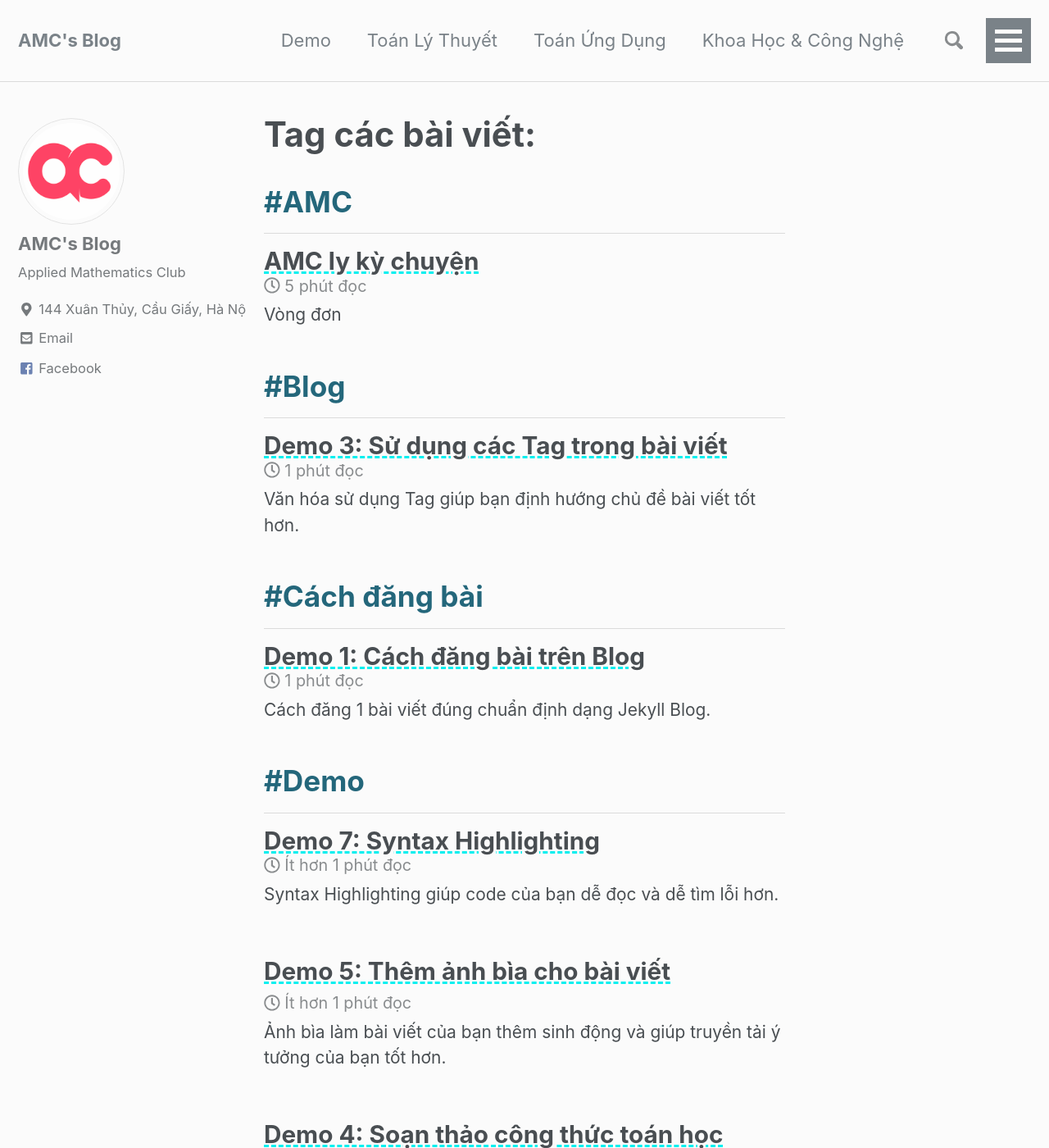
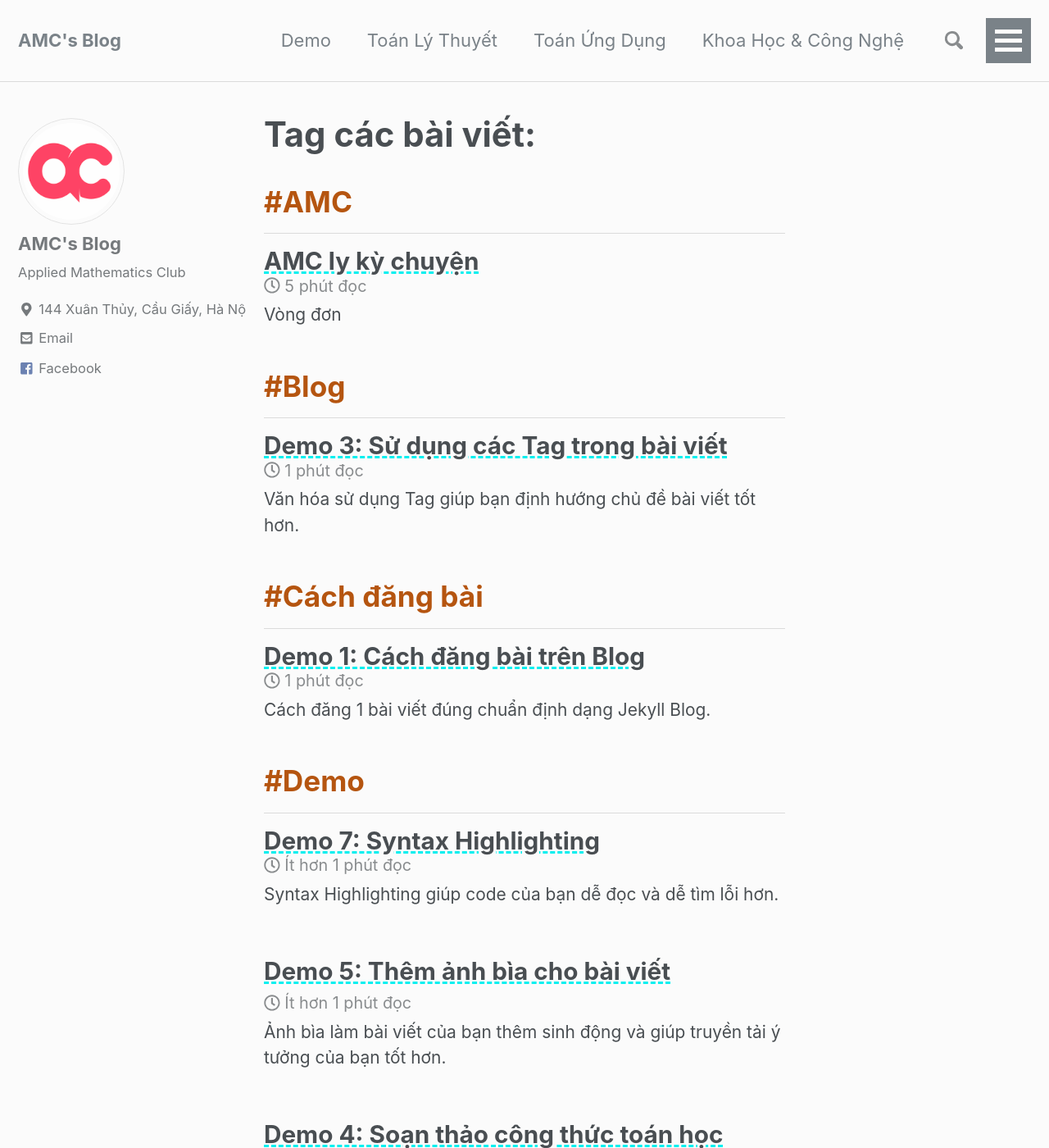
Before and after one commit to amcblog/testvon.github.io, a Jekyll site: the page built from _pages/tag-archive.html, in a window 1280 px wide and 1400 px high. Shown: the whole window at 82% size. Built offline with Jekyll 4.4.1, drawn with Linux system fonts in a browser that asks for light colours; nearby versions of some CDN libraries.

Commit message:
Update _archive.scss

```diff
--- a/_sass/minimal-mistakes/_archive.scss
+++ b/_sass/minimal-mistakes/_archive.scss
@@ -34,7 +34,7 @@
   margin: 1.414em 0 0;
   padding-bottom: 0.5em;
   font-size: 1.6em;
-  color: #24677b;
+  color: #b55510;
   border-bottom: 1px solid $border-color;
 
   + .list__item .archive__item-title {
```
